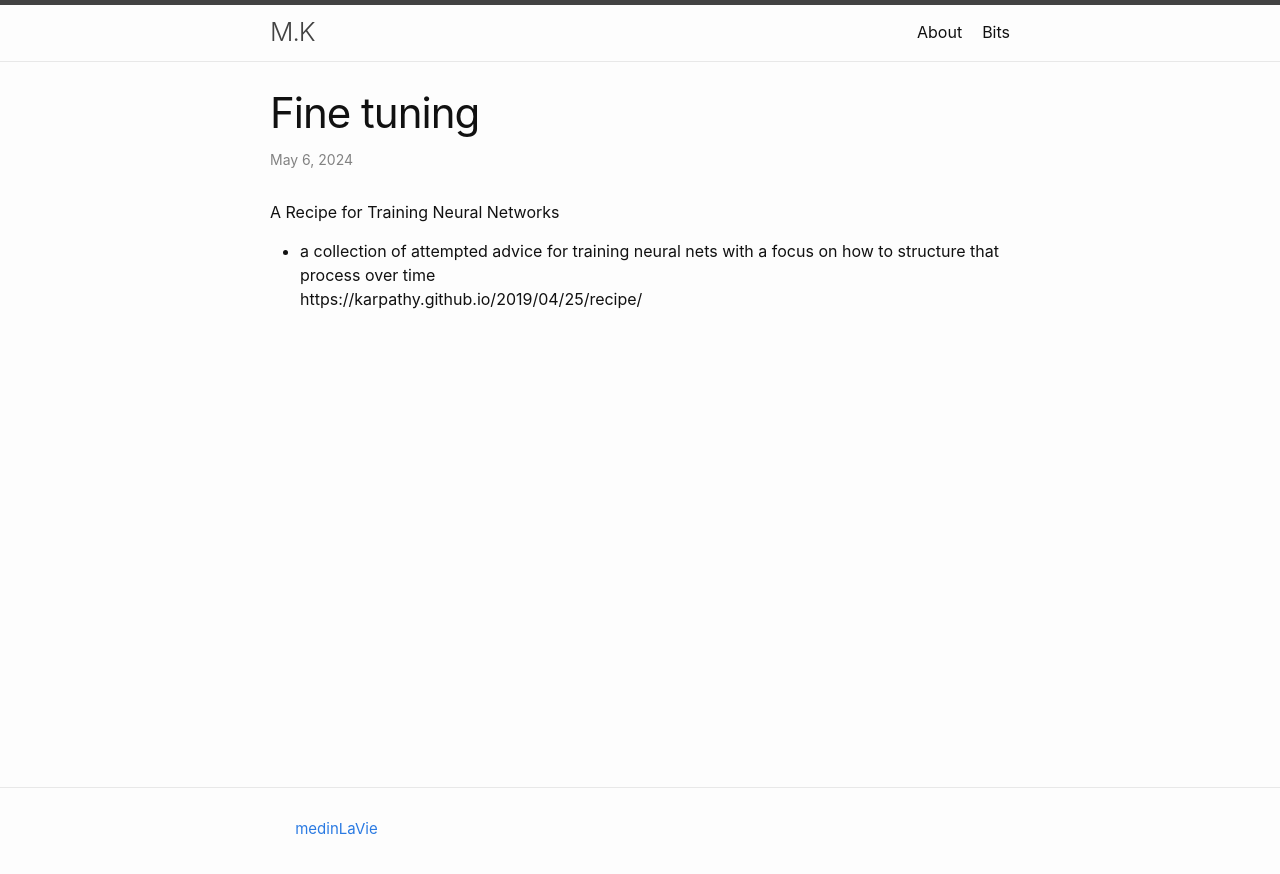
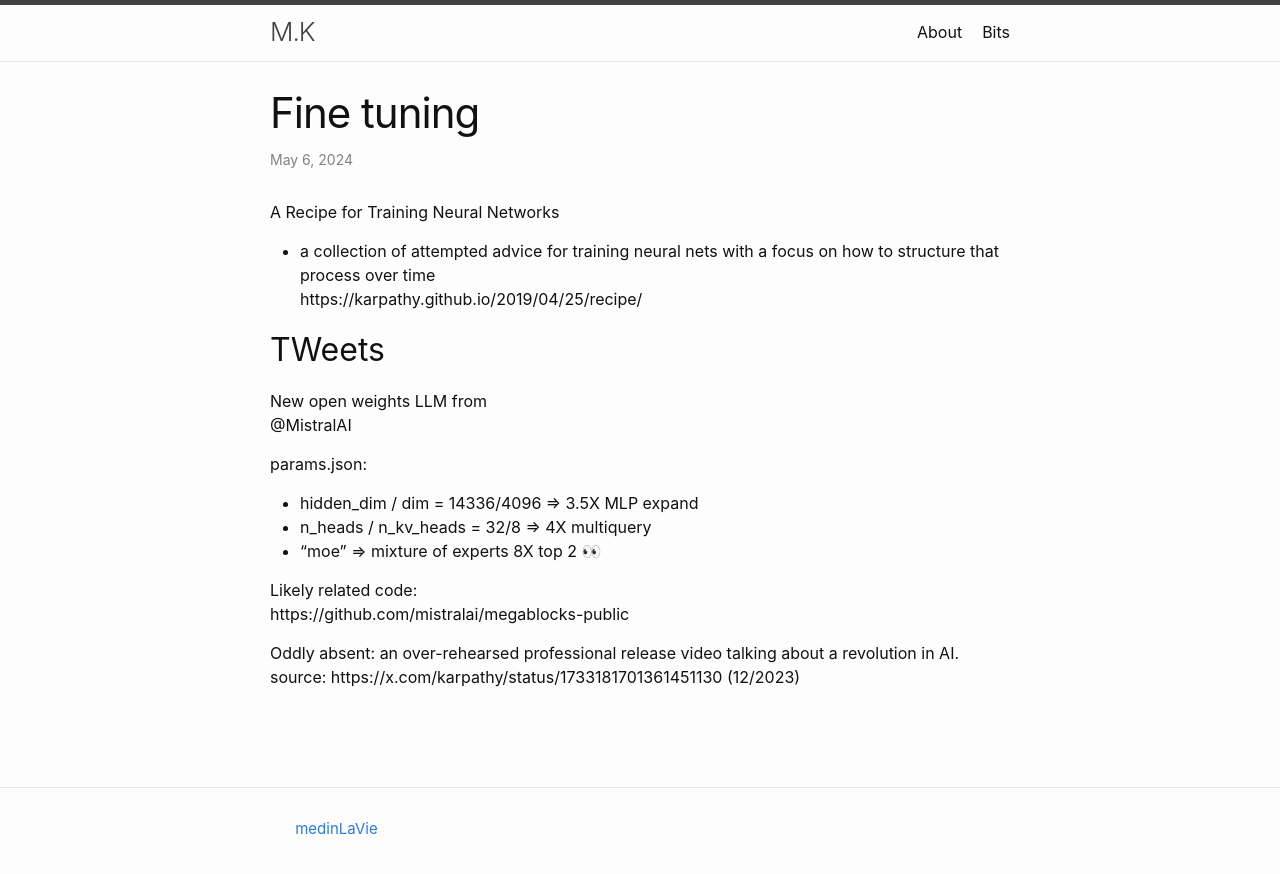
Before and after one commit to medinLaVie/medinLaVie.github.io, a Jekyll site: the page built from _posts/2024-05-06-finetuning.md, in a window 1280 px wide. Shown: the top 874 px of the page. Built offline with Jekyll 4.4.1, drawn with Linux system fonts in a browser that asks for light colours.

```diff
--- a/_posts/2024-05-06-finetuning.md
+++ b/_posts/2024-05-06-finetuning.md
@@ -10,3 +10,19 @@ layout: page
 A Recipe for Training Neural Networks
 - a collection of attempted advice for training neural nets with a focus on how to structure that process over time
 https://karpathy.github.io/2019/04/25/recipe/
+
+## TWeets
+New open weights LLM from
+@MistralAI
+
+
+params.json:
+- hidden_dim / dim = 14336/4096 => 3.5X MLP expand
+- n_heads / n_kv_heads = 32/8 => 4X multiquery
+- "moe" => mixture of experts 8X top 2 👀
+
+Likely related code:
+https://github.com/mistralai/megablocks-public
+
+Oddly absent: an over-rehearsed professional release video talking about a revolution in AI.
+source: https://x.com/karpathy/status/1733181701361451130 (12/2023)
```
Also changed, not shown: _posts/2024-05-04-llm-small.md (+3 -0 lines), _posts/2024-05-05-cuda.md (+1 -1 lines), _posts/2024-05-07-llamac.md (added, +30 -0 lines).
